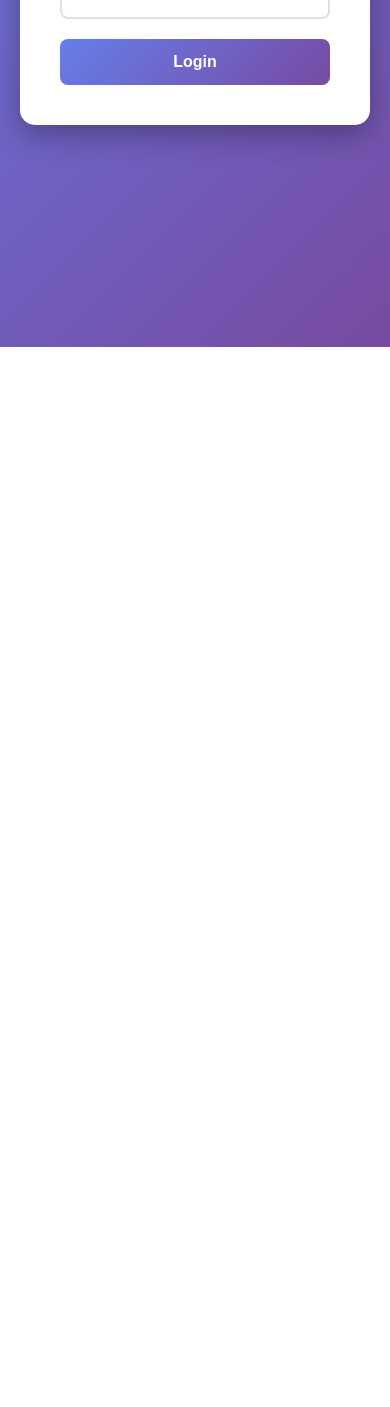
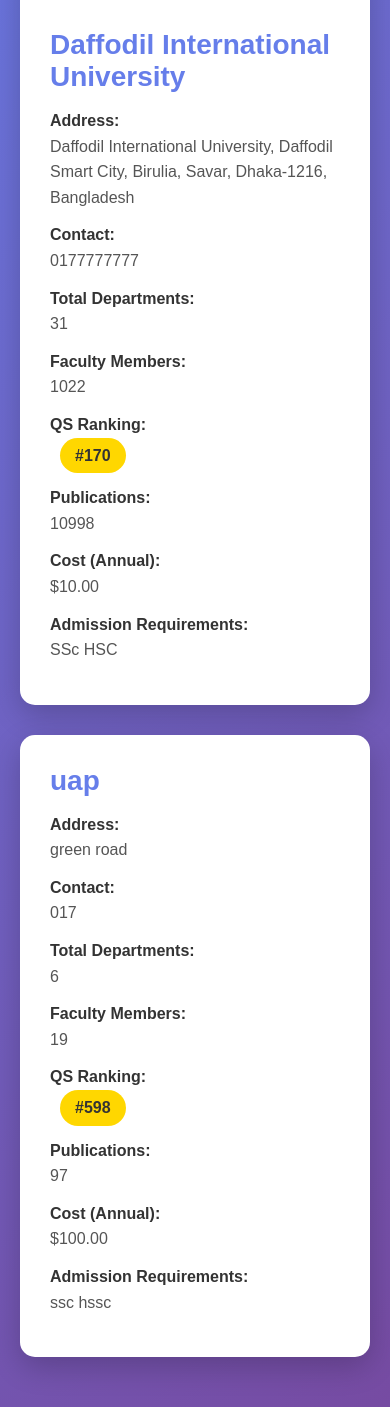
Before and after one commit to sowr0v/UniHub, a Django app: page / in a window 390 px wide. Shown: the part 497-1904 px from the top of the page. Before the commit the page ends 844 px from the top, so only its background shows below. Run offline with Django 5.2, Linux system fonts and the light colour scheme; data comes from the database, SQL or seed files in the repository.

Commit message:
home page fix

```diff
--- a/templates/home.html
+++ b/templates/home.html
@@ -3,7 +3,7 @@
 <head>
     <meta charset="UTF-8">
     <meta name="viewport" content="width=device-width, initial-scale=1.0">
-    <title>Admin Login - Uni-Hub</title>
+    <title>Uni-Hub - University Information Portal</title>
     <style>
         * {
             margin: 0;
@@ -14,130 +14,185 @@
             font-family: Arial, sans-serif;
             background: linear-gradient(135deg, #667eea 0%, #764ba2 100%);
             min-height: 100vh;
-            display: flex;
-            align-items: center;
-            justify-content: center;
             padding: 20px;
         }
-        .login-container {
+        .header {
+            text-align: center;
+            color: white;
+            padding: 30px 0;
+            margin-bottom: 30px;
+            position: relative;
+        }
+        .admin-link {
+            position: absolute;
+            top: 30px;
+            right: 30px;
+            background: rgba(255,255,255,0.2);
+            padding: 10px 20px;
+            border-radius: 8px;
+            color: white;
+            text-decoration: none;
+            font-weight: bold;
+            transition: background 0.3s;
+        }
+        .admin-link:hover {
+            background: rgba(255,255,255,0.3);
+        }
+        .header h1 {
+            font-size: 48px;
+            margin-bottom: 10px;
+            text-shadow: 2px 2px 4px rgba(0,0,0,0.3);
+        }
+        .header p {
+            font-size: 18px;
+            opacity: 0.9;
+        }
+        .container {
+            max-width: 1200px;
+            margin: 0 auto;
+        }
+        .university-card {
             background: white;
             border-radius: 15px;
-            box-shadow: 0 10px 30px rgba(0,0,0,0.3);
-            padding: 40px;
-            width: 100%;
-            max-width: 400px;
+            overflow: hidden;
+            margin-bottom: 30px;
+            box-shadow: 0 10px 30px rgba(0,0,0,0.2);
+            display: flex;
+            transition: transform 0.3s ease;
         }
-        .login-header {
+        .university-card:hover {
+            transform: translateY(-5px);
+        }
+        .card-image {
+            width: 50%;
+            min-height: 300px;
+            background-size: cover;
+            background-position: center;
+            background-color: #f0f0f0;
+        }
+        .card-content {
+            width: 50%;
+            padding: 30px;
+        }
+        .card-content h2 {
+            color: #667eea;
+            margin-bottom: 15px;
+            font-size: 28px;
+        }
+        .info-row {
+            margin-bottom: 12px;
+            line-height: 1.6;
+        }
+        .info-label {
+            font-weight: bold;
+            color: #333;
+            display: inline-block;
+            width: 180px;
+        }
+        .info-value {
+            color: #555;
+        }
+        .ranking-badge {
+            display: inline-block;
+            background: #ffd700;
+            color: #333;
+            padding: 5px 15px;
+            border-radius: 20px;
+            font-weight: bold;
+            margin-left: 10px;
+        }
+        .no-data {
             text-align: center;
-            margin-bottom: 30px;
+            color: white;
+            font-size: 24px;
+            padding: 50px;
+            background: rgba(255,255,255,0.1);
+            border-radius: 15px;
         }
-        .login-header h1 {
-            color: #667eea;
-            font-size: 32px;
-            margin-bottom: 10px;
-        }
-        .login-header p {
-            color: #666;
-            font-size: 14px;
-        }
-        .form-group {
-            margin-bottom: 20px;
-        }
-        .form-group label {
-            display: block;
-            color: #333;
-            font-weight: bold;
-            margin-bottom: 8px;
-        }
-        .form-group input {
-            width: 100%;
-            padding: 12px;
-            border: 2px solid #e0e0e0;
-            border-radius: 8px;
-            font-size: 14px;
-            transition: border-color 0.3s;
-        }
-        .form-group input:focus {
-            outline: none;
-            border-color: #667eea;
-        }
-        .btn-login {
-            width: 100%;
-            padding: 14px;
-            background: linear-gradient(135deg, #667eea 0%, #764ba2 100%);
-            color: white;
-            border: none;
-            border-radius: 8px;
-            font-size: 16px;
-            font-weight: bold;
-            cursor: pointer;
-            transition: transform 0.2s;
-        }
-        .btn-login:hover {
-            transform: translateY(-2px);
-        }
-        .messages {
-            margin-bottom: 20px;
-        }
-        .alert {
-            padding: 12px;
-            border-radius: 8px;
-            margin-bottom: 10px;
-        }
-        .alert-error {
-            background: #fee;
-            color: #c33;
-            border: 1px solid #fcc;
-        }
-        .alert-success {
-            background: #efe;
-            color: #3c3;
-            border: 1px solid #cfc;
-        }
-        .back-home {
-            text-align: center;
-            margin-top: 20px;
-        }
-        .back-home a {
-            color: #667eea;
-            text-decoration: none;
-            font-size: 14px;
-        }
-        .back-home a:hover {
-            text-decoration: underline;
+        @media (max-width: 768px) {
+            .university-card {
+                flex-direction: column;
+            }
+            .card-image, .card-content {
+                width: 100%;
+            }
+            .info-label {
+                width: 100%;
+                display: block;
+            }
         }
     </style>
 </head>
 <body>
-    <div class="login-container">
-        <div class="login-header">
-            <h1>Uni-Hub</h1>
-            <p>Admin Login</p>
-        </div>
+    <div class="header">
+        <a href="{% url 'auth:login' %}" class="admin-link"> Admin Login</a>
+        <h1> Uni-Hub</h1>
+        <p> Central University Information Portal</p>
+    </div>
 
-        {% if messages %}
-        <div class="messages">
-            {% for message in messages %}
-            <div class="alert alert-{{ message.tags }}">
-                {{ message }}
+    <div class="container">
+        {% if universities %}
+            {% for university in universities %}
+            <div class="university-card">
+                {% if university.image %}
+                <div class="card-image" style="background-image: url('{{ university.image.url }}');"></div>
+                {% endif %}
+                <div class="card-content">
+                    <h2>{{ university.name }}</h2>
+
+                    <div class="info-row">
+                        <span class="info-label"> Address:</span>
+                        <span class="info-value">{{ university.address }}</span>
+                    </div>
+
+                    <div class="info-row">
+                        <span class="info-label"> Contact:</span>
+                        <span class="info-value">{{ university.contact }}</span>
+                    </div>
+
+                    <div class="info-row">
+                        <span class="info-label"> Total Departments:</span>
+                        <span class="info-value">{{ university.total_departments }}</span>
+                    </div>
+
+                    <div class="info-row">
+                        <span class="info-label"> Faculty Members:</span>
+                        <span class="info-value">{{ university.faculty }}</span>
+                    </div>
+
+                    <div class="info-row">
+                        <span class="info-label"> QS Ranking:</span>
+                        <span class="info-value">
+                            {% if university.qs_ranking %}
+                                <span class="ranking-badge">#{{ university.qs_ranking }}</span>
+                            {% else %}
+                                Not Ranked
+                            {% endif %}
+                        </span>
+                    </div>
+
+                    <div class="info-row">
+                        <span class="info-label"> Publications:</span>
+                        <span class="info-value">{{ university.publications }}</span>
+                    </div>
+
+                    <div class="info-row">
+                        <span class="info-label"> Cost (Annual):</span>
+                        <span class="info-value">${{ university.cost }}</span>
+                    </div>
+
+                    <div class="info-row">
+                        <span class="info-label"> Admission Requirements:</span>
+                        <span class="info-value">{{ university.admission_requirements }}</span>
+                    </div>
+                </div>
             </div>
             {% endfor %}
-        </div>
+        {% else %}
+            <div class="no-data">
+                <p>No universities found. </p>
+            </div>
         {% endif %}
-
-        <form method="POST">
-            {% csrf_token %}
-            <div class="form-group">
-                <label for="username">Username</label>
-                <input type="text" id="username" name="username" required autofocus>
-            </div>
-            <div class="form-group">
-                <label for="password">Password</label>
-                <input type="password" id="password" name="password" required>
-            </div>
-            <button type="submit" class="btn-login">Login</button>
-        </form>
-    <!-- -->
     </div>
 </body>
 </html>
```
